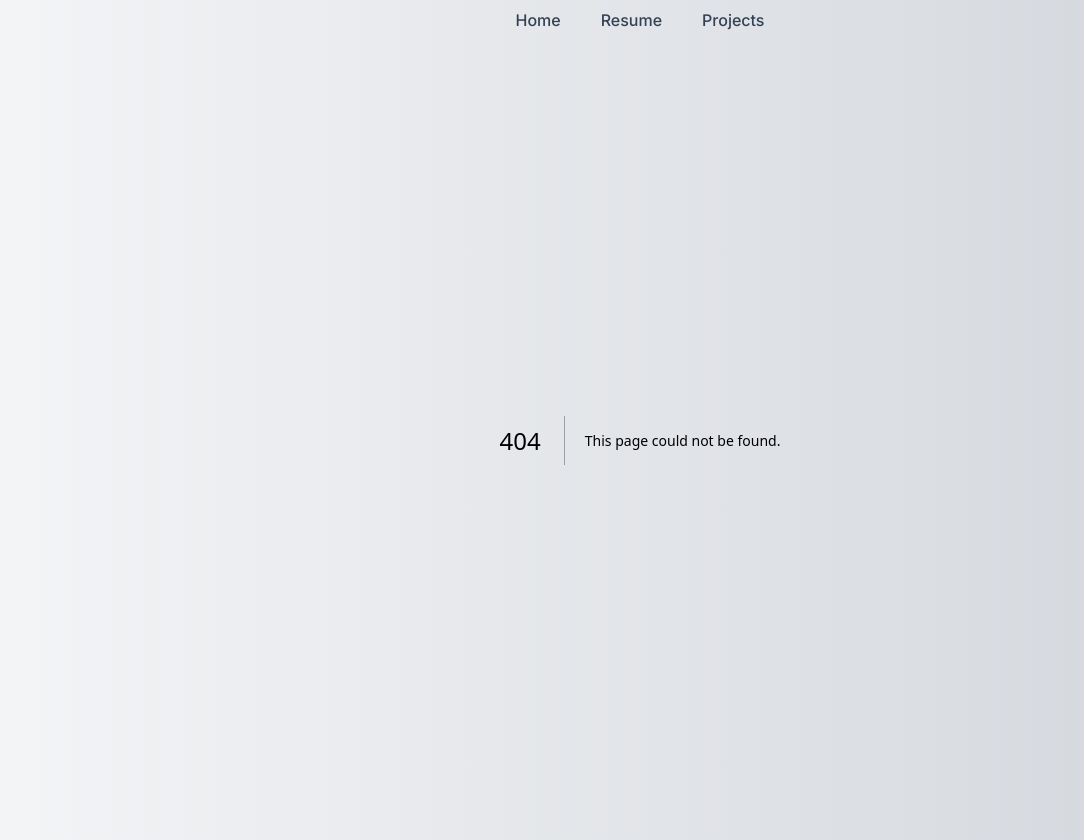
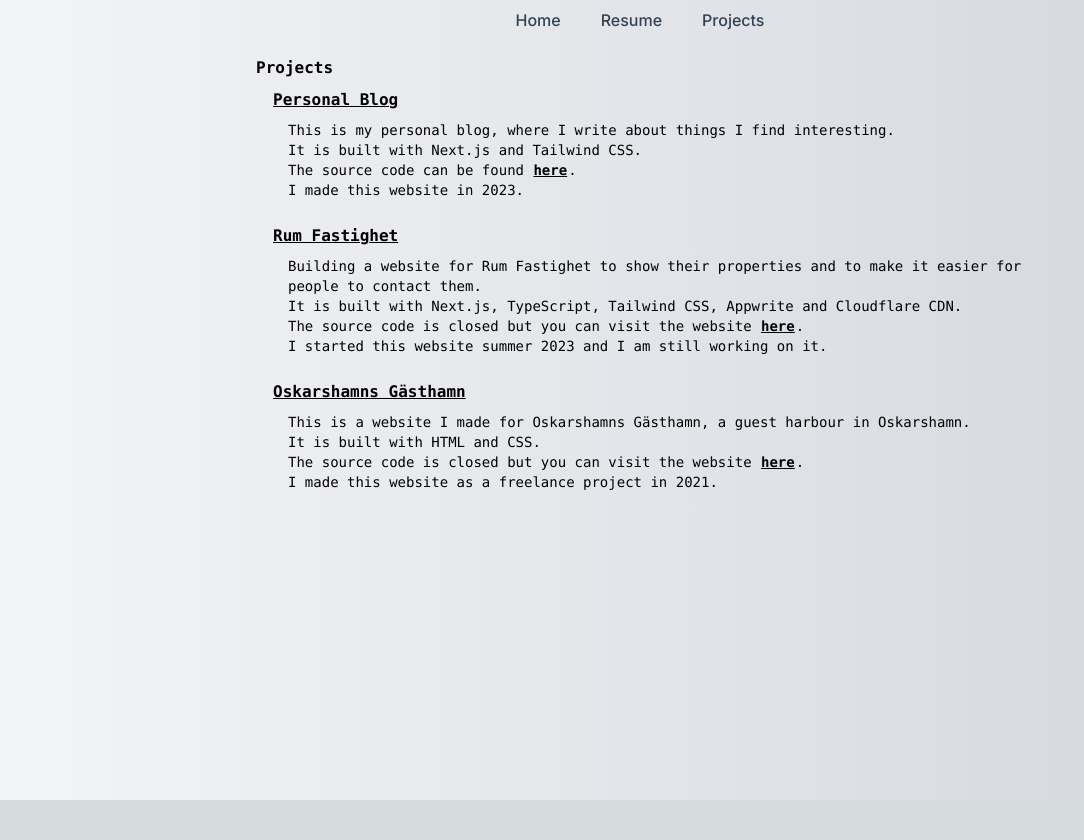
Before and after one commit to Olle-Mineur/blog, a Next.js app in the folder personal-blog/: page /projects in a window 1280 px wide. Before the commit this address had no page. Shown: the whole page, without its empty margins (0-1084 px from the left). After the commit the page ends 800 px from the top, so only its background shows below. Built offline with nearby package versions, Linux system fonts and the light colour scheme.

Commit message:
Added projects

```diff
--- /dev/null
+++ b/personal-blog/app/projects/page.tsx
@@ -0,0 +1,75 @@
+import type { Metadata } from 'next'
+
+export const metadata: Metadata = {
+    title: 'Projects',
+    description: 'Olle Mineur\'s projects',
+}
+
+export default function Page() {
+    return (
+        <main className="flex flex-wrap flex-col content-center font-mono my-4">
+            <div className="flex flex-row">
+                <h1 className="font-bold text-left my-auto">
+                    Projects
+                </h1>
+            </div>
+            <div className="flex flex-wrap flex-col pl-4">
+                <div className="my-2">
+                    <h1 className="font-bold "><a href="https://github.com/Olle-Mineur/Blog" className="blue-link">Personal Blog</a></h1>
+                    <div className="pl-4 my-2">
+                        <p className="text-sm">
+                            This is my personal blog, where I write about things I find interesting.
+                        </p>
+                        <p className="text-sm">
+                            It is built with Next.js and Tailwind CSS.
+                        </p>
+                        <p className="text-sm">
+                            The source code can be found <a href="https://github.com/Olle-Mineur/Blog" className="blue-link">here</a>.
+                        </p>
+                        <p className="text-sm">
+                            I made this website in 2023.
+                        </p>
+                    </div>
+                </div>
+            </div>
+            <div className="flex flex-wrap flex-col pl-4">
+                <div className="my-2">
+                    <h1 className="font-bold "><a href="https://www.rumfastighet.se/" className="blue-link">Rum Fastighet</a></h1>
+                    <div className="pl-4 my-2">
+                        <p className="text-sm">
+                            Building a website for Rum Fastighet to show their properties and to make it easier for people to contact them.
+                        </p>
+                        <p className="text-sm">
+                            It is built with Next.js, TypeScript, Tailwind CSS, Appwrite and Cloudflare CDN.
+                        </p>
+                        <p className="text-sm">
+                            The source code is closed but you can visit the website <a href="https://www.rumfastighet.se/" className="blue-link">here</a>.
+                        </p>
+                        <p className="text-sm">
+                            I started this website summer 2023 and I am still working on it.
+                        </p>
+                    </div>
+                </div>
+            </div>
+            <div className="flex flex-wrap flex-col pl-4">
+                <div className="my-2">
+                    <h1 className="font-bold "><a href="https://oskarshamnsgasthamn.se/" className="blue-link">Oskarshamns Gästhamn</a></h1>
+                    <div className="pl-4 my-2">
+                        <p className="text-sm">
+                            This is a website I made for Oskarshamns Gästhamn, a guest harbour in Oskarshamn.
+                        </p>
+                        <p className="text-sm">
+                            It is built with HTML and CSS.
+                        </p>
+                        <p className="text-sm">
+                            The source code is closed but you can visit the website <a href="https://oskarshamnsgasthamn.se/" className="blue-link">here</a>.
+                        </p>
+                        <p className="text-sm">
+                            I made this website as a freelance project in 2021.
+                        </p>
+                    </div>
+                </div>
+            </div>
+        </main>
+    )
+}
--- a/personal-blog/app/resume/page.tsx
+++ b/personal-blog/app/resume/page.tsx
@@ -62,10 +62,10 @@ export default function Page() {
                         <p className="text-sm mt-1">
                             Technologies: Next.js, TypeScript, Tailwind CSS, Appwrite, Cloudflare CDN
                         </p>
-                        <Link href="https://rumfastighet.se/" className="blue-link">Link to website</Link>
+                        <Link href="https://rumfastighet.se/" className="text-sm blue-link">Link to website</Link>
                     </div>
                     <div className="pl-4 my-2">
-                        <h2 className="font-bold">Freelance Web developer @ <span lang="sv" className="underline">Oskarshamns Gästhamn</span></h2>
+                        <h2 className="font-bold">Freelance Web developer @ Oskarshamns Gästhamn</h2>
                         <p className="text-sm font-bold">
                             Worked: 2021
                         </p>
@@ -76,7 +76,7 @@ export default function Page() {
                         <p className="text-sm mt-1">
                             Technologies: HTML, CSS, Cloudflare CDN
                         </p>
-                        <Link href="https://oskarshamnsgasthamn.se/" className="blue-link">Link to website</Link>
+                        <Link href="https://oskarshamnsgasthamn.se/" className="text-sm blue-link">Link to website</Link>
                     </div>
                     <div className="pl-4 my-2">
                         <h2 className="font-bold">Caretaker @ Rum Fastighet</h2>
@@ -99,7 +99,7 @@ export default function Page() {
                         <p className="text-sm mt-1">
                             Technologies: React, Gatsby, Django, Docker, Nginx, Wordpress, Cloudflare CDN
                         </p>
-                        <Link href="https://d-sektionen.se/" className="blue-link">Link to website</Link>
+                        <Link href="https://d-sektionen.se/" className="text-sm blue-link">Link to website</Link>
                     </div>
                     <div className="pl-4 my-2">
                         <h2 className="font-bold">ElWerk @ D-LAN</h2>
```
Also changed, not shown: personal-blog/package.json (+5 -5 lines), 2 other files (tests, documents, lock files or other folders).
